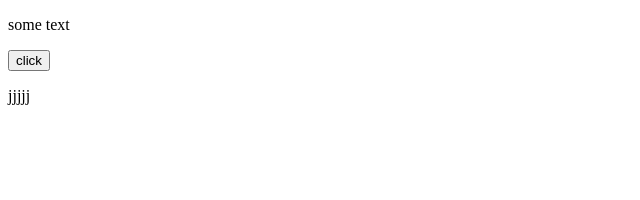
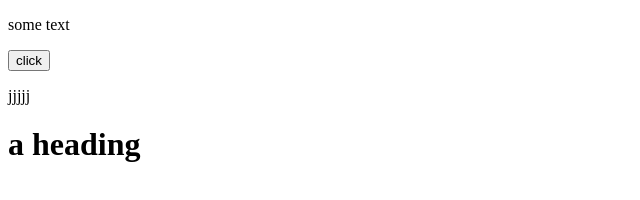
Before and after one commit to GalShaharabani/Basics, a plain HTML site: page testPage.html in a window 1280 px wide. Shown: the whole page, without its empty margins (0-640 px from the left). Drawn offline with Linux system fonts and the light colour scheme.

Commit message:
heading updated

```diff
--- a/testPage.html
+++ b/testPage.html
@@ -12,6 +12,7 @@
     <p id="p1">some text</p>
     <input type="button" value="click" onclick="changeText()">
     <p>jjjjj</p>
+    <h1>a heading</h1>
 
 </body>
 </html>
```
